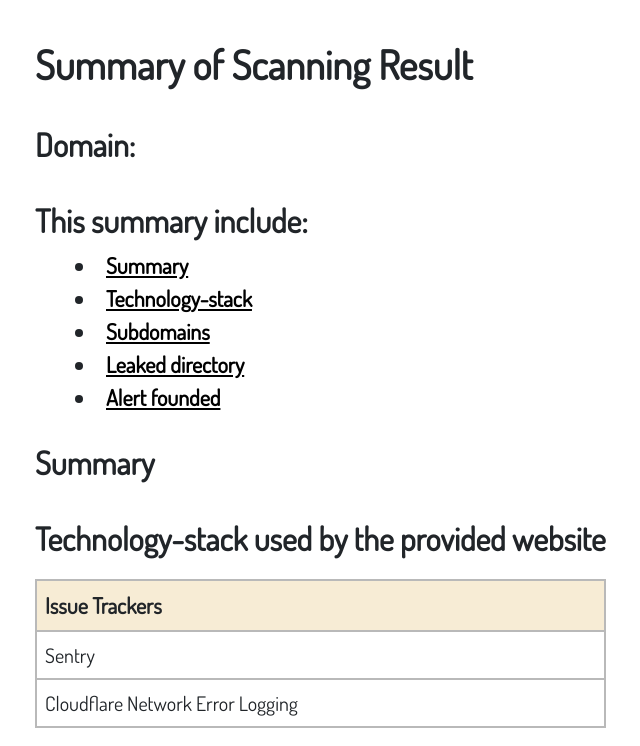
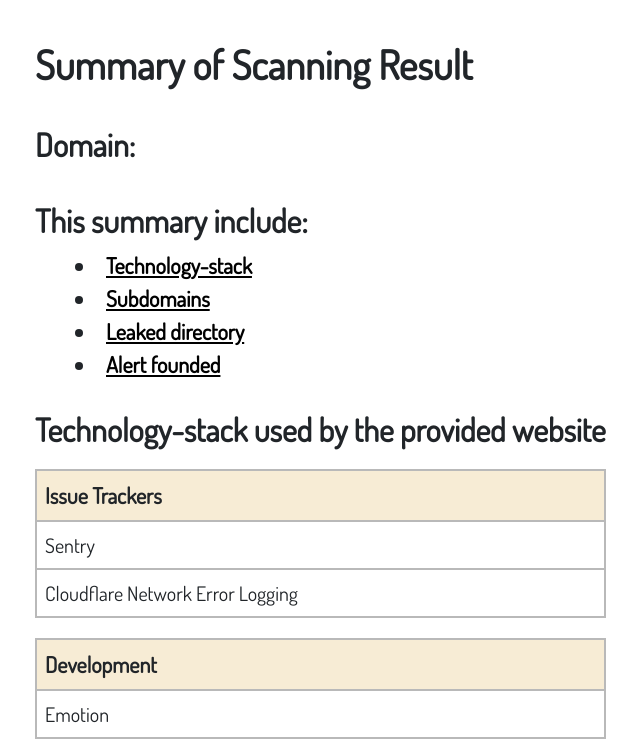
Before and after one commit to sirasbook/mr-robot-frontend, a React (Create React App) app: page /report in a window 1280 px wide. Shown: the top 746 px of the page, without its empty margins (65-705 px from the left). Built offline with nearby package versions, Linux system fonts and the light colour scheme.

Commit message:
hide summary part

```diff
--- a/src/reports/report.js
+++ b/src/reports/report.js
@@ -12,12 +12,12 @@
                 <h1>Summary of Scanning Result</h1>
                 <h2>Domain: {sessionStorage.getItem('url')}</h2>
                 <h2>This summary include:</h2>
-                <li><a href="#summary">Summary</a></li>
+                {/* <li><a href="#summary">Summary</a></li> */}
                 <li><a href="#technology">Technology-stack</a></li>
                 <li><a href="#subdomain">Subdomains</a></li>
                 <li><a href="#leaked-dir">Leaked directory</a></li>
                 <li><a href="#alert">Alert founded</a></li>
-                <h2>Summary</h2>
+                {/* <h2 id="summary">Summary</h2> */}
             </div>
             <TechnologyStack/>
             <Subdomain/>
```
